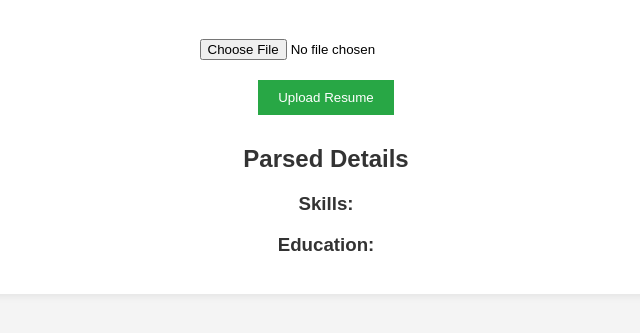
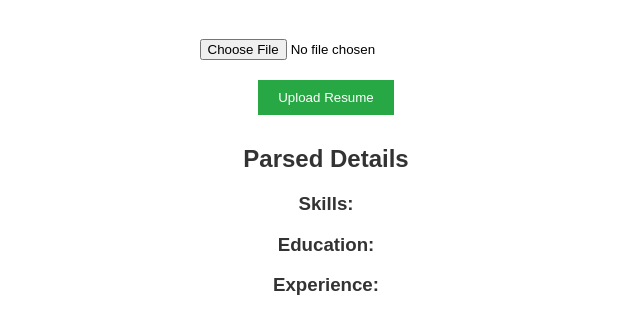
Before and after one commit to Jalajgupta15/Resume-Parser, a plain HTML site: page index.html in a window 1280 px wide. Shown: the part 131-464 px from the top of the page, without its empty margins (314-954 px from the left). Drawn offline with Linux system fonts and the light colour scheme.

Commit message:
Update index.html

```diff
--- a/index.html
+++ b/index.html
@@ -23,6 +23,10 @@
                 <h3>Education:</h3>
                 <ul></ul>
             </div>
+            <div id="experience">
+                <h3>Experience:</h3>
+                <ul></ul>
+            </div>
         </div>
     </div>
     <script src="script.js"></script>
```
